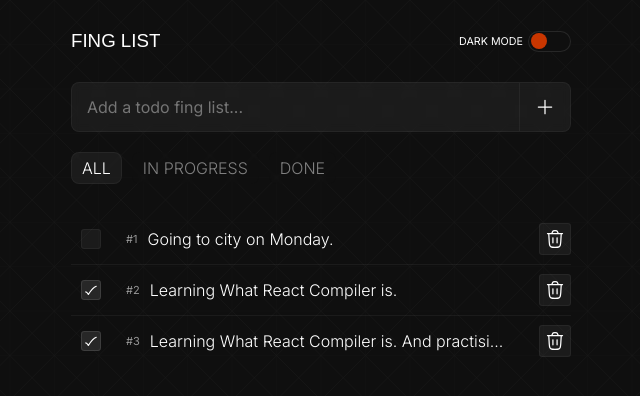
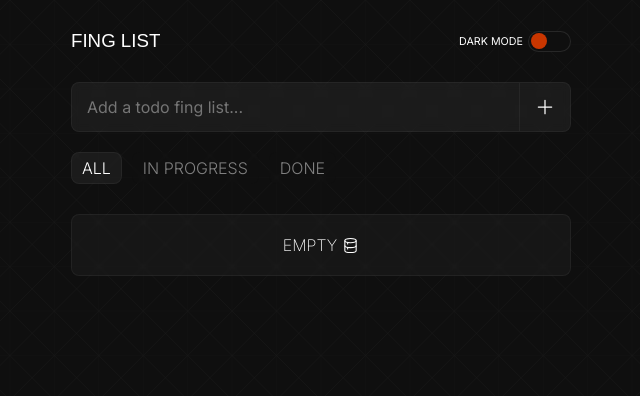
Before and after one commit to FESOO1/advanced-todo-list-react, a React (Create React App) app: page / in a window 1280 px wide. Shown: the top 396 px of the page, without its empty margins (319-959 px from the left). Built offline with nearby package versions, Linux system fonts and the light colour scheme; a web font is replaced by a local one.

Commit message:
Working on it.

```diff
--- a/src/App.js
+++ b/src/App.js
@@ -9,7 +9,8 @@ export default function App() {
 };
 
 function TodoList() {
-    const [todos, setTodos] = useState(todosArr);
+    const [todoCounter, setTodoCounter] = useState(0);
+    const [todos, setTodos] = useState([]);
     const [currentFilter, setCurrentFilter] = useState('ALL');
     const [input, setInput] = useState('');
     const [filterButtons, setFilterButtons] = useState([{ id: 0, text: 'ALL', isActive: true }, { id: 1, text: 'IN PROGRESS', isActive: false }, { id: 2, text: 'DONE', isActive: false }]);
@@ -33,21 +34,67 @@ function TodoList() {
     };
 
     // HANDLE CHECKBOX
-    function handleCheckbox(i) {
+    function handleCheckbox(index) {
         const todosArr = todos.slice('');
-        if (!todosArr[i].isDone) {
-            todosArr[i].isDone = true;
+
+        for (let i = 0; i < todosArr.length; i++) {
+            if (todosArr[i].id === index) {
+                index = i;
+            };
+        };
+
+        if (!todosArr[index].isDone) {
+            todosArr[index].isDone = true;
         } else {
-            todosArr[i].isDone = false;
+            todosArr[index].isDone = false;
         };
         setTodos(todosArr);
+    };
+
+    // HANDLE DELETE
+    function handleDelete(index) {
+        const todosArr = todos.slice('');
+
+        for (let i = 0; i < todosArr.length; i++) {
+            if (todosArr[i].id === index) {
+                index = i;
+            };
+        };
+
+        todosArr.splice(index, 1);
+        setTodos(todosArr);
+    };
+
+    // HANDLE SUBMIT FORM
+    function handleSubmitForm(e) {
+        e.preventDefault();
+
+        if (input.length > 0) {
+            let counter = todoCounter;
+            const currentDate = new Date();
+            const formatDate = new Intl.DateTimeFormat('en-US', { timeStyle: 'short', dateStyle: 'short' });
+            const date = formatDate.format(currentDate);
+            counter++;
+            const todosArr = todos.slice('');
+            todosArr.push(
+                {
+                    id: todoCounter,
+                    isDone: false,
+                    value: input,
+                    date: date,
+                },
+            );
+            setTodos(todosArr);
+            setInput('');
+            setTodoCounter(counter++);
+        };
     };
 
     return (
         <main>
             <TodoListHeader />
-            <TodoListInputFilter input={input} onChangeInput={handleInput} filterButtons={filterButtons} onClickFilterButtons={handleFilter} />
-            <TodoListOutput todos={todos} currentFilter={currentFilter} onChangeCheckbox={handleCheckbox} />
+            <TodoListInputFilter onSubmitTodo={handleSubmitForm} input={input} onChangeInput={handleInput} filterButtons={filterButtons} onClickFilterButtons={handleFilter} />
+            <TodoListOutput todos={todos} currentFilter={currentFilter} onChangeCheckbox={handleCheckbox} onClickDelete={handleDelete} />
         </main>
     );
 };
@@ -84,20 +131,20 @@ function TodoListHeader() {
 
 // TODO LIST INPUT FILTER
 
-function TodoListInputFilter({ input, onChangeInput, filterButtons, onClickFilterButtons }) {
+function TodoListInputFilter({ input, onChangeInput, filterButtons, onClickFilterButtons, onSubmitTodo }) {
     return (
         <div className='main-input-filter'>
-            <TodoListInput input={input} onChangeInput={onChangeInput} />
+            <TodoListInput input={input} onChangeInput={onChangeInput} onSubmitTodo={onSubmitTodo} />
             <TodoListFilter filterButtons={filterButtons} onClickFilterButtons={onClickFilterButtons} />
         </div>
     );
 };
 
-function TodoListInput({ input, onChangeInput }) {
+function TodoListInput({ input, onChangeInput, onSubmitTodo }) {
     return (
         <form className='main-input'>
             <input type='text' placeholder='Add a todo fing list...' className='main-input-itself' value={input} onChange={(e) => onChangeInput(e.target.value)} />
-            <button className='main-input-button' type='submit'>
+            <button className='main-input-button' type='submit' onClick={onSubmitTodo}>
                 <svg className='main-input-button-svg' xmlns="http://www.w3.org/2000/svg" viewBox="0 0 24 24" width="24" height="24" color="#ffffff" fill="none">
                     <path d="M12 4V20M20 12H4" stroke="white" strokeWidth="1.5" strokeLinecap="round" strokeLinejoin="round" />
                 </svg>
@@ -107,7 +154,6 @@ function TodoListInput({ input, onChangeInput }) {
 };
 
 function TodoListFilter({ filterButtons, onClickFilterButtons }) {
-
     return (
         <div className='main-filter'>
             {filterButtons.map(filterButton => {
@@ -122,27 +168,56 @@ function TodoListFilter({ filterButtons, onClickFilterButtons }) {
     );
 };
 
-function TodoListOutput({ todos, currentFilter, onChangeCheckbox }) {
+function TodoListOutput({ todos, currentFilter, onChangeCheckbox, onClickDelete }) {
+    const numberOfElements = todos.map(todo => {
+        if (currentFilter === 'IN PROGRESS' && !todo.isDone) {
+            return <TodoListOuputItself key={todo.id} todo={todo} onChangeCheckbox={onChangeCheckbox} onClickDelete={onClickDelete} />
+        } else if (currentFilter === 'DONE' && todo.isDone) {
+            return <TodoListOuputItself key={todo.id} todo={todo} onChangeCheckbox={onChangeCheckbox} onClickDelete={onClickDelete} />
+        } else if (currentFilter === 'ALL') {
+            return <TodoListOuputItself key={todo.id} todo={todo} onChangeCheckbox={onChangeCheckbox} onClickDelete={onClickDelete} />
+        };
 
+        return 0;
+    });
 
-    console.log(currentFilter);
+    // RETURN AN EMPTY CONTAINER
+    if (numberOfElements.length === 0 || todos.length === 0) {
+        return <TodoListOutputEmpty />
+    };
+
+    // ELSE THE TODOS
     return (
         <div className='main-outputs'>
             {todos.map(todo => {
-
                 if (currentFilter === 'IN PROGRESS' && !todo.isDone) {
-                    return <TodoListOuputItself key={todo.id} todo={todo} onChangeCheckbox={onChangeCheckbox} />
+                    return <TodoListOuputItself key={todo.id} todo={todo} onChangeCheckbox={onChangeCheckbox} onClickDelete={onClickDelete} />
                 } else if (currentFilter === 'DONE' && todo.isDone) {
-                    return <TodoListOuputItself key={todo.id} todo={todo} onChangeCheckbox={onChangeCheckbox} />
+                    return <TodoListOuputItself key={todo.id} todo={todo} onChangeCheckbox={onChangeCheckbox} onClickDelete={onClickDelete} />
                 } else if (currentFilter === 'ALL') {
-                    return <TodoListOuputItself key={todo.id} todo={todo} onChangeCheckbox={onChangeCheckbox} />
+                    return <TodoListOuputItself key={todo.id} todo={todo} onChangeCheckbox={onChangeCheckbox} onClickDelete={onClickDelete} />
                 };
             })}
         </div>
     );
 };
 
-function TodoListOuputItself({ todo, onChangeCheckbox }) {
+function TodoListOutputEmpty() {
+    return (
+        <div className='main-output-empty'>
+            <h4 className='main-output-empty-text'>EMPTY</h4>
+            <svg className='main-output-empty-svg' xmlns="http://www.w3.org/2000/svg" viewBox="0 0 24 24" width="24" height="24" color="#ffffff" fill="none">
+                <ellipse cx="12" cy="5" rx="8" ry="3" stroke="#ffffff" strokeWidth="1.5"></ellipse>
+                <path d="M20 12C20 13.6569 16.4183 15 12 15C7.58172 15 4 13.6569 4 12" stroke="#ffffff" strokeWidth="1.5"></path>
+                <path d="M20 5V19C20 20.6569 16.4183 22 12 22C7.58172 22 4 20.6569 4 19V5" stroke="#ffffff" strokeWidth="1.5"></path>
+                <path d="M8 8V10" stroke="#ffffff" strokeWidth="1.5" strokeLinecap="round"></path>
+                <path d="M8 15V17" stroke="#ffffff" strokeWidth="1.5" strokeLinecap="round"></path>
+            </svg>
+        </div>
+    );
+};
+
+function TodoListOuputItself({ todo, onChangeCheckbox, onClickDelete }) {
     const isDone = todo.isDone;
     const classes = isDone ? 'main-output main-output-done' : 'main-output';
     const idText = todo.id + 1;
@@ -157,7 +232,7 @@ function TodoListOuputItself({ todo, onChangeCheckbox }) {
                 <h5 className='main-output-edit-button-id'>#{idText}</h5>
                 <p className='main-output-edit-button-todo-text'>{value}</p>
             </button>
-            <button type='button' className='main-output-delete-button'>
+            <button type='button' className='main-output-delete-button' onClick={() => onClickDelete(todo.id)}>
                 <svg className='main-output-delete-button-svg' xmlns="http://www.w3.org/2000/svg" viewBox="0 0 24 24" width="24" height="24" color="#ffffff" fill="none">
                     <path d="M19.5 5.5L18.8803 15.5251C18.7219 18.0864 18.6428 19.3671 18.0008 20.2879C17.6833 20.7431 17.2747 21.1273 16.8007 21.416C15.8421 22 14.559 22 11.9927 22C9.42312 22 8.1383 22 7.17905 21.4149C6.7048 21.1257 6.296 20.7408 5.97868 20.2848C5.33688 19.3626 5.25945 18.0801 5.10461 15.5152L4.5 5.5" stroke="#ffffff" strokeWidth="1.5" strokeLinecap="round"></path>
                     <path d="M3 5.5H21M16.0557 5.5L15.3731 4.09173C14.9196 3.15626 14.6928 2.68852 14.3017 2.39681C14.215 2.3321 14.1231 2.27454 14.027 2.2247C13.5939 2 13.0741 2 12.0345 2C10.9688 2 10.436 2 9.99568 2.23412C9.8981 2.28601 9.80498 2.3459 9.71729 2.41317C9.32164 2.7167 9.10063 3.20155 8.65861 4.17126L8.05292 5.5" stroke="#ffffff" strokeWidth="1.5" strokeLinecap="round"></path>
@@ -168,26 +243,3 @@ function TodoListOuputItself({ todo, onChangeCheckbox }) {
         </div>
     );
 };
-
-
-//
-const todosArr = [
-    {
-        id: 0,
-        isDone: false,
-        value: 'Going to city on Monday.',
-        date: '9:17 PM - 8/9/2025',
-    },
-    {
-        id: 1,
-        isDone: true,
-        value: 'Learning What React Compiler is.',
-        date: '9:17 PM - 8/9/2025',
-    },
-    {
-        id: 2,
-        isDone: true,
-        value: 'Learning What React Compiler is. And practising what I learn there.',
-        date: '9:17 PM - 8/9/2025',
-    },
-];
--- a/src/styles/main.css
+++ b/src/styles/main.css
@@ -331,3 +331,29 @@ main {
 .main-output-delete-button:active {
     background-color: rgb(218, 0, 0);
 }
+
+/* MAIN OUTPUT EMPTY */
+
+.main-output-empty {
+    width: var(--width);
+    background-color: rgba(255,255,255,0.03);
+    display: flex;
+    justify-content: center;
+    align-items: center;
+    column-gap: 5px;
+    padding: 20px;
+    border-radius: 0.5rem;
+    border: 1px solid rgba(255,255,255,0.05);
+    backdrop-filter: blur(1px);
+    -webkit-backdrop-filter: blur(1px);
+}
+
+.main-output-empty-text {
+    color: white;
+    font-weight: 200;
+}
+
+.main-output-empty-svg {
+    width: 17px;
+    height: 17px;
+}
```
